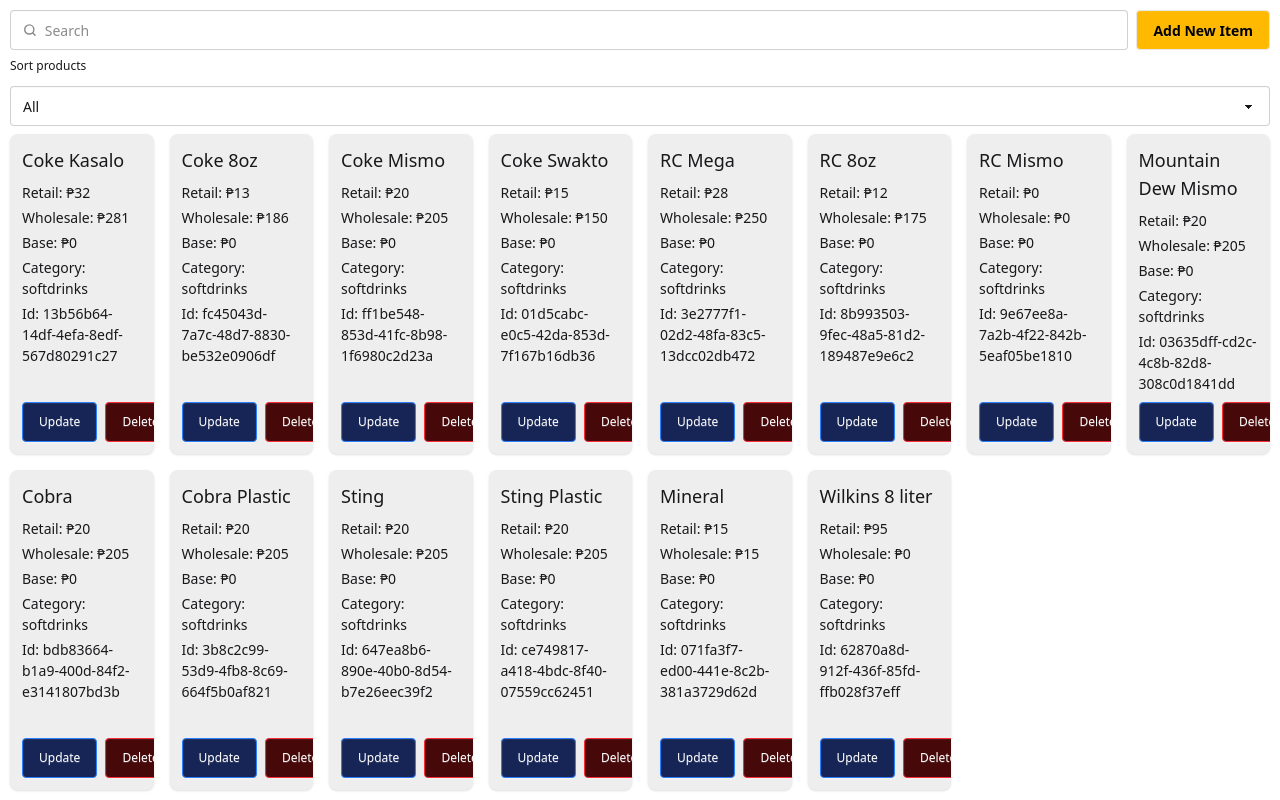
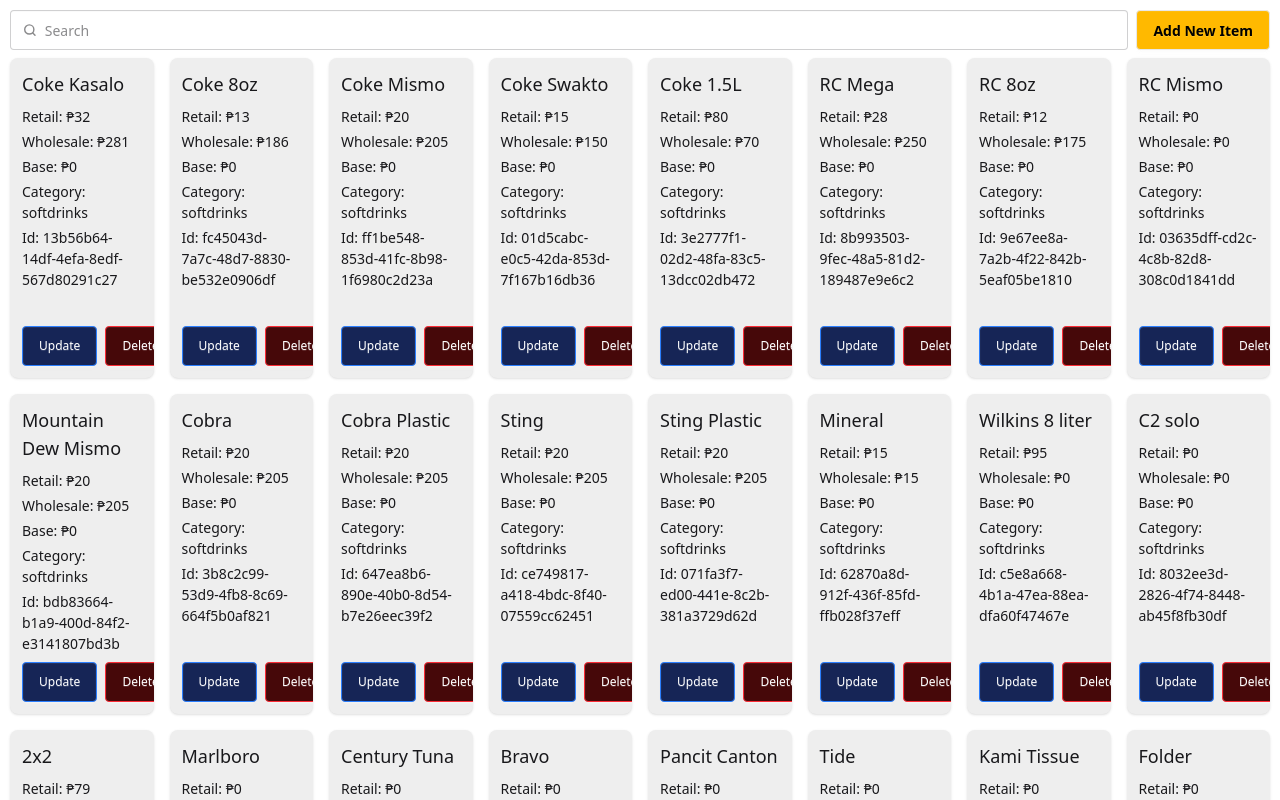
Before and after one commit to cgarave/reactv19-project, a React (Vite) app: page / in a window 1280 px wide. Shown: the top 800 px of the page. Built offline with nearby package versions, Linux system fonts and the light colour scheme.

Commit message:
added new items array to separate different categories.

```diff
--- a/src/App.jsx
+++ b/src/App.jsx
@@ -3,14 +3,15 @@
 import ItemsContainer from './components/ItemsContainer'
 import Dropdown from './components/Dropdown'
 import Modal from './components/Modal'
-import { dummyData } from './assets/items'
+import { dummyData } from './assets/items2'
 
 export default function App () {
-  const [items, setItems] = useState(dummyData); // this will handle the item details coming from modal
+  const newItem = dummyData.flatMap(item => { // using flatMap to extract every items inside objects
+      //console.log(Object.values(item)) // logging this to make sure my self understand wtaf is happening lolllll
+      return Object.values(item)[0]
+  })
+  const [items, setItems] = useState(newItem); // this will handle the item details coming from modal
   const [modalMode, setModalMode] = useState('Add');
-
-  //const [groupName, setGroupName] = useState('all');
-
   const [itemDetails, setItemDetails] = useState({ // handles all the input elements of the Modal
     itemGroupName: '',
     itemName: '',
@@ -27,7 +28,7 @@
                 itemDetails={itemDetails} setItemDetails={setItemDetails}
                 modalMode={modalMode} setModalMode={setModalMode} />
       </div>
-      <Dropdown dropdownName={'Sort products'} />
+      {/*<Dropdown itemDetails={itemDetails} setItemDetails={setItemDetails} dropdownName={'Sort products'} dropdownContents={['All', 'Softdrinks', 'Liquor', 'Cigarettes', 'Canned Goods', 'Snacks and Biscuits', 'Noodles', 'Beverages', 'Soap and Detergents', 'Essentials', 'School Supplies', 'Others']} />*/}
       <ItemsContainer items={items} setItems={setItems} setItemDetails={setItemDetails} setModalMode={setModalMode} />
     </>
   )
--- a/src/assets/items.js
+++ b/src/assets/items.js
@@ -28,6 +28,14 @@
         itemName: 'Coke Swakto',
         retailPrice: 15,
         wholesalePrice: 150,
+        basePrice: 0,
+        id: crypto.randomUUID(),
+    },
+    {
+        groupName: 'softdrinks',
+        itemName: 'Coke 1.5L',
+        retailPrice: 80,
+        wholesalePrice: 75,
         basePrice: 0,
         id: crypto.randomUUID(),
     },
--- /dev/null
+++ b/src/assets/items2.js
@@ -0,0 +1,242 @@
+export const dummyData = [
+    {
+        softdrinks: [
+            {
+                groupName: 'softdrinks',
+                itemName: 'Coke Kasalo',
+                retailPrice: 32,
+                wholesalePrice: 281,
+                basePrice: 0,
+                id: crypto.randomUUID(),
+            },
+            {
+                groupName: 'softdrinks',
+                itemName: 'Coke 8oz',
+                retailPrice: 13,
+                wholesalePrice: 186,
+                basePrice: 0,
+                id: crypto.randomUUID(),
+            },
+            {
+                groupName: 'softdrinks',
+                itemName: 'Coke Mismo',
+                retailPrice: 20,
+                wholesalePrice: 205,
+                basePrice: 0,
+                id: crypto.randomUUID(),
+            },
+            {
+                groupName: 'softdrinks',
+                itemName: 'Coke Swakto',
+                retailPrice: 15,
+                wholesalePrice: 150,
+                basePrice: 0,
+                id: crypto.randomUUID(),
+            },
+            {
+                groupName: 'softdrinks',
+                itemName: 'Coke 1.5L',
+                retailPrice: 80,
+                wholesalePrice: 70,
+                basePrice: 0,
+                id: crypto.randomUUID(),
+            },
+            {
+                groupName: 'softdrinks',
+                itemName: 'RC Mega',
+                retailPrice: 28,
+                wholesalePrice: 250,
+                basePrice: 0,
+                id: crypto.randomUUID(),
+            },
+            {
+                groupName: 'softdrinks',
+                itemName: 'RC 8oz',
+                retailPrice: 12,
+                wholesalePrice: 175,
+                basePrice: 0,
+                id: crypto.randomUUID(),
+            },
+            {
+                groupName: 'softdrinks',
+                itemName: 'RC Mismo',
+                retailPrice: 0,
+                wholesalePrice: 0,
+                basePrice: 0,
+                id: crypto.randomUUID(),
+            },
+            {
+                groupName: 'softdrinks',
+                itemName: 'Mountain Dew Mismo',
+                retailPrice: 20,
+                wholesalePrice: 205,
+                basePrice: 0,
+                id: crypto.randomUUID(),
+            },
+            {
+                groupName: 'softdrinks',
+                itemName: 'Cobra',
+                retailPrice: 20,
+                wholesalePrice: 205,
+                basePrice: 0,
+                id: crypto.randomUUID(),
+            },
+            {
+                groupName: 'softdrinks',
+                itemName: 'Cobra Plastic',
+                retailPrice: 20,
+                wholesalePrice: 205,
+                basePrice: 0,
+                id: crypto.randomUUID(),
+            },
+            {
+                groupName: 'softdrinks',
+                itemName: 'Sting',
+                retailPrice: 20,
+                wholesalePrice: 205,
+                basePrice: 0,
+                id: crypto.randomUUID(),
+            },
+            {
+                groupName: 'softdrinks',
+                itemName: 'Sting Plastic',
+                retailPrice: 20,
+                wholesalePrice: 205,
+                basePrice: 0,
+                id: crypto.randomUUID(),
+            },
+            {
+                groupName: 'softdrinks',
+                itemName: 'Mineral',
+                retailPrice: 15,
+                wholesalePrice: 15,
+                basePrice: 0,
+                id: crypto.randomUUID(),
+            },
+            {
+                groupName: 'softdrinks',
+                itemName: 'Wilkins 8 liter',
+                retailPrice: 95,
+                wholesalePrice: 0,
+                basePrice: 0,
+                id: crypto.randomUUID(),
+            },
+            {
+                groupName: 'softdrinks',
+                itemName: 'C2 solo',
+                retailPrice: 0,
+                wholesalePrice: 0,
+                basePrice: 0,
+                id: crypto.randomUUID(),
+            },
+        ]
+    },
+    {
+        liquors: [
+            {
+                groupName: 'liquor',
+                itemName: '2x2',
+                retailPrice: 79,
+                wholesalePrice: 1750,
+                basePrice: 0,
+                id: crypto.randomUUID(),
+            },
+        ]
+    },
+    {
+        cigarettes: [
+            {
+                groupName: 'cigarette',
+                itemName: 'Marlboro',
+                retailPrice: 0,
+                wholesalePrice: 0,
+                basePrice: 0,
+                id: crypto.randomUUID(),
+            },
+        ]
+    },
+    {
+        cannedGoods: [
+            {
+                groupName: 'canned-goods',
+                itemName: 'Century Tuna',
+                retailPrice: 0,
+                wholesalePrice: 0,
+                basePrice: 0,
+                id: crypto.randomUUID(),
+            },
+        ]
+    },
+    {
+        snacksBiscuits: [
+            {
+                groupName: 'snack-biscuit',
+                itemName: 'Bravo',
+                retailPrice: 0,
+                wholesalePrice: 0,
+                basePrice: 0,
+                id: crypto.randomUUID(),
+            },
+        ]
+    },
+    {
+        noodles: [
+            {
+                groupName: 'noodles',
+                itemName: 'Pancit Canton',
+                retailPrice: 0,
+                wholesalePrice: 0,
+                basePrice: 0,
+                id: crypto.randomUUID(),
+            },
+        ]
+    },
+    {
+        detergentSoaps: [
+            {
+                groupName: 'detergent-soap',
+                itemName: 'Tide',
+                retailPrice: 0,
+                wholesalePrice: 0,
+                basePrice: 0,
+                id: crypto.randomUUID(),
+            },
+        ]
+    },
+    {
+        essentials: [
+            {
+                groupName: 'essential',
+                itemName: 'Kami Tissue',
+                retailPrice: 0,
+                wholesalePrice: 0,
+                basePrice: 0,
+                id: crypto.randomUUID(),
+            },
+        ]
+    },
+    {
+        schoolSupplies: [
+            {
+                groupName: 'school-supplies',
+                itemName: 'Folder',
+                retailPrice: 0,
+                wholesalePrice: 0,
+                basePrice: 0,
+                id: crypto.randomUUID(),
+            },
+        ]
+    },
+    {
+        others: [
+            {
+                groupName: 'others',
+                itemName: 'Styro plate',
+                retailPrice: 0,
+                wholesalePrice: 0,
+                basePrice: 0,
+                id: crypto.randomUUID(),
+            },
+        ]
+    },
+]
--- a/src/components/Dropdown.jsx
+++ b/src/components/Dropdown.jsx
@@ -1,19 +1,14 @@
-const Dropdown = ({ setGroupName, dropdownName }) => {
+const Dropdown = ({ selectedGroup, setSelectedGroup, dropdownName, dropdownContents }) => {
+
     return (
         <div>
             <legend className="fieldset-legend font-medium text-xs">{dropdownName}</legend>
-            <select className="select mt-2 w-full outline-0" onChange={(e) => setGroupName(e.target.value)}>
-                <option value={'all'}>All</option>
-                <option value={'softdrinks'}>Softdrinks</option>
-                <option value={'liquor'}>Liquor</option>
-                <option value={'cigarette'}>Cigarette</option>
-                <option value={'canned-goods'}>Canned Goods</option>
-                <option value={'snacks-and-biscuits'}>Snacks and Biscuits</option>
-                <option value={'noodles'}>Noodles</option>
-                <option value={'detergents-and-soap'}>Detergents and Soap</option>
-                <option value={'essentials'}>Essentials</option>
-                <option value={'school-supplies'}>School Supplies</option>
-                <option value={'others'}>Others</option>
+            <select className="select mt-2 w-full outline-0" value={selectedGroup} onChange={(e) => setSelectedGroup(e.target.value)}>
+                {dropdownContents.map(content => {
+                    return (
+                        <option key={crypto.randomUUID()} value={content.toLowerCase()}>{content}</option>
+                    )
+                })}
             </select>
         </div>
     )
--- a/src/components/ItemCard.jsx
+++ b/src/components/ItemCard.jsx
@@ -8,7 +8,6 @@
         document.getElementById('my_modal_3').showModal()
         setModalMode('Update')
         setItemDetails({...itemDetails}) // passing the current component's details to itemDetails. When the modal is opened, the value will change
-
     }
 
     return (
--- a/src/components/Modal.jsx
+++ b/src/components/Modal.jsx
@@ -1,9 +1,10 @@
-import { useRef } from "react"
+import React, {useRef, useState} from "react"
 import Dropdown from "./Dropdown"
 
 const Modal = ({ items, setItems, itemDetails, setItemDetails, modalMode, setModalMode }) => {
 
     const modalRef = useRef(null);
+    const [selectedGroup, setSelectedGroup] = useState('softdrinks');
 
     let savedItems = []
     if(items.length > 0) {
@@ -15,7 +16,7 @@
     function addItem() {
         if(itemDetails.itemName !== '' && !savedItems.includes(itemDetails.itemName)) {
             setItems([...items, {
-                groupName: 'test',
+                groupName: selectedGroup,
                 itemName: itemDetails.itemName,
                 retailPrice: itemDetails.retailPrice,
                 wholesalePrice: itemDetails.wholesalePrice,
@@ -24,6 +25,7 @@
             }])
 
             setItemDetails({...itemDetails, itemName: '', retailPrice: 0, wholesalePrice: 0, basePrice: 0})
+            setSelectedGroup('softdrinks');
             modalRef.current.click(); // closes the modal
         } else if (savedItems.includes(itemDetails.itemName)) {
             console.log('item already added');
@@ -32,13 +34,14 @@
     function updateItem() {
         setItems(previousItems => previousItems.map(item => { // loop through every item
                 if(item.id === itemDetails.itemId) { // if component id is == to the selected id, replace it
-                    return {...item, ...itemDetails} //copies the array of old items (...item) and replace with new values (...itemDetails)
-                                                    // so instead of replacing the old with a new component, it only replace the values that has changed and merge it
+                    return {...item, ...itemDetails, groupName: selectedGroup} //copies the array of old items (...item) and replace with new values (...itemDetails, groupName: selectedGroup)
+                                                    // so instead of replacing the old with a new component, it only replaces the values that has changed and merge it
                 } else { // if component id !== to the selected id, return the item without replacing it
                     return item
                 }
             }))
         setItemDetails({...itemDetails, itemName: '', retailPrice: 0, wholesalePrice: 0, basePrice: 0})
+        setSelectedGroup('softdrinks');
         modalRef.current.click(); // closes the modal
     }
 
@@ -64,7 +67,7 @@
                     </form>
                     <h3 className="font-bold text-lg">{modalMode} Item</h3>
                     <div className="my-2">
-                        {/* <Dropdown groupName={groupName} setGroupName={setGroupName} dropdownName={'Group'}/> */}
+                        <Dropdown selectedGroup={selectedGroup} setSelectedGroup={setSelectedGroup} dropdownName={'Group'} dropdownContents={['Softdrinks', 'Liquor', 'Cigarettes', 'Canned Goods', 'Snacks and Biscuits', 'Noodles', 'Beverages', 'Soap and Detergents', 'Essentials', 'School Supplies', 'Others']} />
                         <fieldset className="fieldset">
                             <legend className="fieldset-legend font-medium">Item Name</legend>
                             <input type="text" className="input w-full" placeholder="Type here" onChange={(e) => setItemDetails({...itemDetails, itemName: e.target.value})} value={itemDetails.itemName}/>
```
Also changed, not shown: 2 other files (tests, documents, lock files or other folders).
